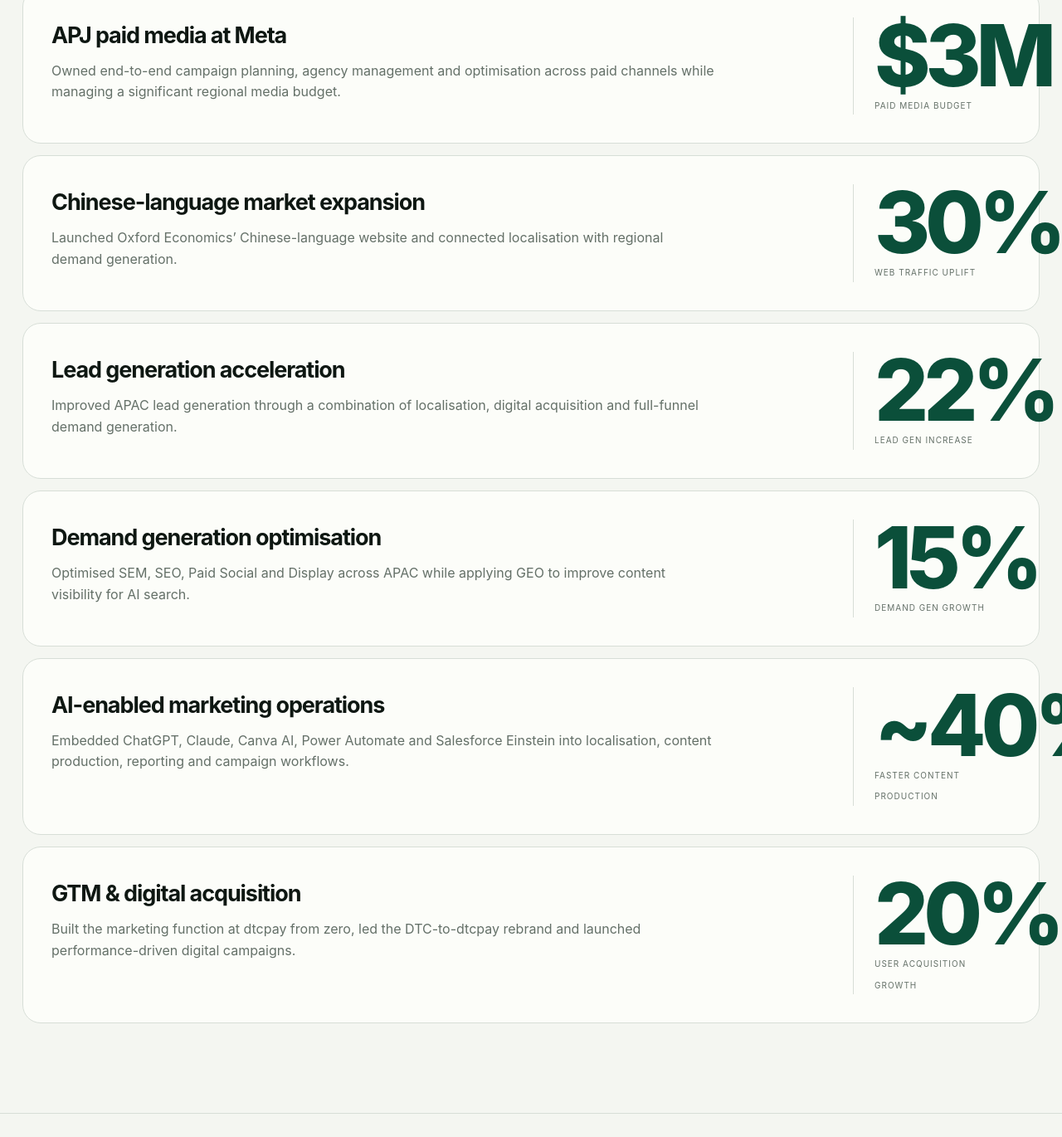
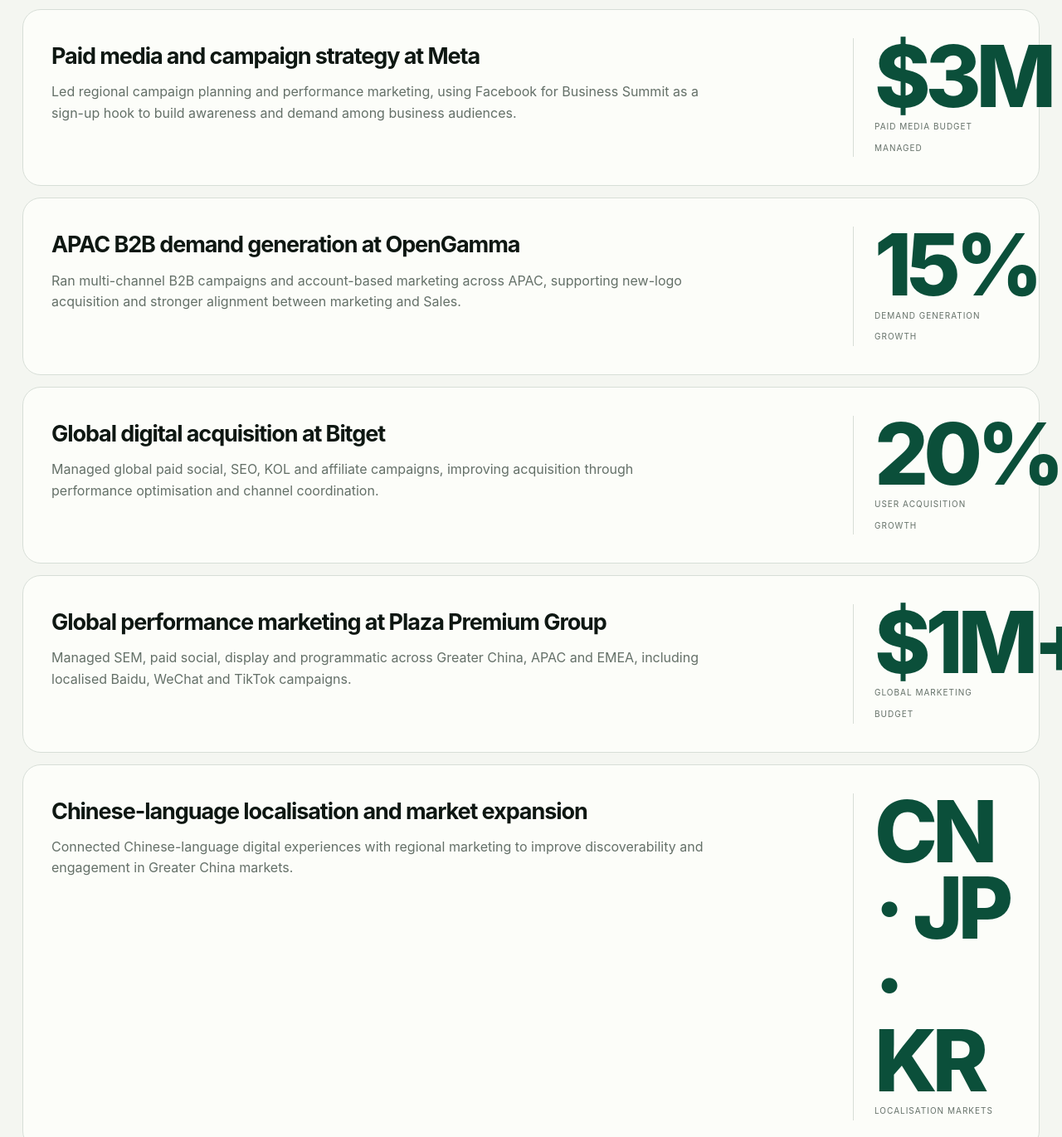
Before and after one commit to adric911/adric_kam_cv, a plain HTML site: page adric-kam-third-portfolio.html in a window 1280 px wide. Shown: the part 4276-5646 px from the top of the page at 83% size. Drawn offline with Linux system fonts and the light colour scheme.

Commit message:
Align portfolio impact section with CV experience

```diff
--- a/adric-kam-third-portfolio.html
+++ b/adric-kam-third-portfolio.html
@@ -48,13 +48,13 @@
 <div class="role reveal"><div class="date">Aug 2019 – Jul 2021<br>Hong Kong</div><div><h3>Global Performance Marketing Manager</h3><div class="company">Plaza Premium Group</div><ul><li>Planned and executed performance marketing across paid, earned, shared and owned channels to maximise reach and conversion.</li><li>Owned a $1M+ global marketing budget across SEM, social, display and programmatic campaigns, managing a team of three across Greater China, APAC and EMEA.</li><li>Executed localised Greater China strategies across Baidu, WeChat Ads and TikTok Ads.</li><li>Led global e-commerce sales strategy through integrated multi-channel media.</li></ul></div></div>
 </div><div class="earlier reveal"><div class="role"><div class="date">Jan 2018 – Aug 2019</div><h3>Senior Digital Marketing Executive</h3><div class="company">Savills Singapore</div></div><div class="role"><div class="date">Jan 2014 – Jan 2018</div><h3>Senior Marketing Executive · B2B SaaS</h3><div class="company">CyberQuote</div></div><div class="role"><div class="date">Jan 2013 – Jan 2014</div><h3>Digital Marketing Specialist</h3><div class="company">Havas Media Agency</div></div></div></div></section>
 <section id="impact"><div class="wrap"><div class="section-head reveal"><div class="label">03 / Impact</div><div><h2 class="section-title">Regional growth, measured in outcomes.</h2><p class="summary">A selection of outcomes from demand generation, digital media, localisation, field marketing and AI-enabled operations.</p></div></div><div class="projects">
-<div class="project reveal"><div><h3>APJ marketing engine at adjoe</h3><p>Built regional marketing across Singapore, China, Japan and Korea as a one-person function, connecting demand gen, ABM, paid media, PR, localisation and field events directly to Sales.</p></div><div class="metric"><strong>$500K</strong><span>APJ budget owned</span></div></div>
-<div class="project reveal"><div><h3>APJ paid media at Meta</h3><p>Owned end-to-end campaign planning, agency management and optimisation across paid channels while managing a significant regional media budget.</p></div><div class="metric"><strong>$3M</strong><span>paid media budget</span></div></div>
-<div class="project reveal"><div><h3>Chinese-language market expansion</h3><p>Launched Oxford Economics’ Chinese-language website and connected localisation with regional demand generation.</p></div><div class="metric"><strong>30%</strong><span>web traffic uplift</span></div></div>
-<div class="project reveal"><div><h3>Lead generation acceleration</h3><p>Improved APAC lead generation through a combination of localisation, digital acquisition and full-funnel demand generation.</p></div><div class="metric"><strong>22%</strong><span>lead gen increase</span></div></div>
-<div class="project reveal"><div><h3>Demand generation optimisation</h3><p>Optimised SEM, SEO, Paid Social and Display across APAC while applying GEO to improve content visibility for AI search.</p></div><div class="metric"><strong>15%</strong><span>demand gen growth</span></div></div>
-<div class="project reveal"><div><h3>AI-enabled marketing operations</h3><p>Embedded ChatGPT, Claude, Canva AI, Power Automate and Salesforce Einstein into localisation, content production, reporting and campaign workflows.</p></div><div class="metric"><strong>~40%</strong><span>faster content production</span></div></div>
-<div class="project reveal"><div><h3>GTM & digital acquisition</h3><p>Built the marketing function at dtcpay from zero, led the DTC-to-dtcpay rebrand and launched performance-driven digital campaigns.</p></div><div class="metric"><strong>20%</strong><span>user acquisition growth</span></div></div>
+<div class="project reveal"><div><h3>Regional marketing engine at adjoe</h3><p>Own APJ marketing across Singapore, China, Japan and Korea, integrating regional campaigns, localisation, PR, field events and digital acquisition with Sales priorities.</p></div><div class="metric"><strong>$500K</strong><span>regional marketing & events budget</span></div></div>
+<div class="project reveal"><div><h3>Paid media and campaign strategy at Meta</h3><p>Led regional campaign planning and performance marketing, using Facebook for Business Summit as a sign-up hook to build awareness and demand among business audiences.</p></div><div class="metric"><strong>$3M</strong><span>paid media budget managed</span></div></div>
+<div class="project reveal"><div><h3>APAC B2B demand generation at OpenGamma</h3><p>Ran multi-channel B2B campaigns and account-based marketing across APAC, supporting new-logo acquisition and stronger alignment between marketing and Sales.</p></div><div class="metric"><strong>15%</strong><span>demand generation growth</span></div></div>
+<div class="project reveal"><div><h3>Global digital acquisition at Bitget</h3><p>Managed global paid social, SEO, KOL and affiliate campaigns, improving acquisition through performance optimisation and channel coordination.</p></div><div class="metric"><strong>20%</strong><span>user acquisition growth</span></div></div>
+<div class="project reveal"><div><h3>Global performance marketing at Plaza Premium Group</h3><p>Managed SEM, paid social, display and programmatic across Greater China, APAC and EMEA, including localised Baidu, WeChat and TikTok campaigns.</p></div><div class="metric"><strong>$1M+</strong><span>global marketing budget</span></div></div>
+<div class="project reveal"><div><h3>Chinese-language localisation and market expansion</h3><p>Connected Chinese-language digital experiences with regional marketing to improve discoverability and engagement in Greater China markets.</p></div><div class="metric"><strong>CN · JP · KR</strong><span>localisation markets</span></div></div>
+<div class="project reveal"><div><h3>AI-enabled marketing operations</h3><p>Use AI-assisted tools and automation to accelerate content production, localisation, reporting and campaign workflows while maintaining regional relevance.</p></div><div class="metric"><strong>AI</strong><span>marketing operations</span></div></div>
 </div></div></section>
 <section id="skills"><div class="wrap"><div class="section-head reveal"><div class="label">04 / Skills</div><div><h2 class="section-title">The capabilities behind the regional growth engine.</h2></div></div><div class="skillgrid"><div class="skill reveal"><h3>Marketing Leadership</h3><p>APAC Market Expansion · B2B Marketing · Field Marketing · Demand Generation · Account-Based Marketing (ABM) · PR & Earned Media · Event Marketing · Localisation (CN/JP/KR) · Budget Management</p></div><div class="skill reveal"><h3>MarTech & Analytics</h3><p>HubSpot · Pardot · Marketo · Salesforce · RollWorks ABM · GA4 · Looker Studio · Power BI · Supermetrics · Google Ads · LinkedIn Ads · Meta Ads · Baidu · TikTok Ads · WeChat Ads · SEMrush</p></div><div class="skill reveal"><h3>AI-Enabled Operations</h3><p>ChatGPT · Claude · Canva AI · Adobe Firefly · Power Automate · Zapier AI · Salesforce Einstein · Google Ads AI — AI-assisted localisation, content production, reporting, and campaign optimisation</p></div></div></div></section>
 <section><div class="wrap"><div class="section-head reveal"><div class="label">05 / Education</div><div><h2 class="section-title">Business, media and marketing technology.</h2></div></div><div class="education"><div class="edu-card reveal"><strong>MBA</strong><span>University of Birmingham · 2019</span></div><div class="edu-card reveal"><strong>Certifications</strong><span>Google Search Ads 360 · Google Digital Garage · HubSpot Academy (SEO) · Data Visualization – Tableau</span></div><div class="edu-card reveal"><strong>Languages</strong><span>English (Native) · Mandarin Chinese (Native) · Cantonese (Business) · Malay (Business)</span></div></div></div></section>
```
